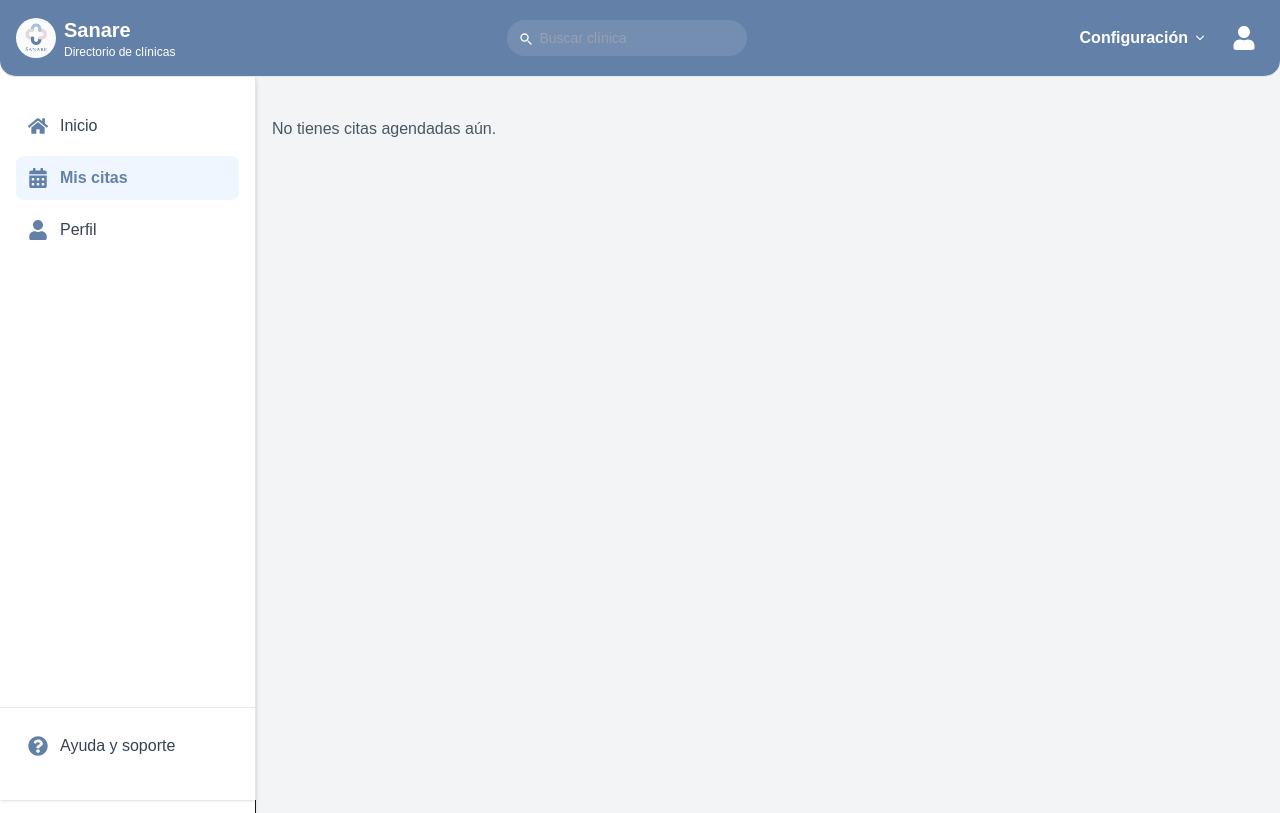
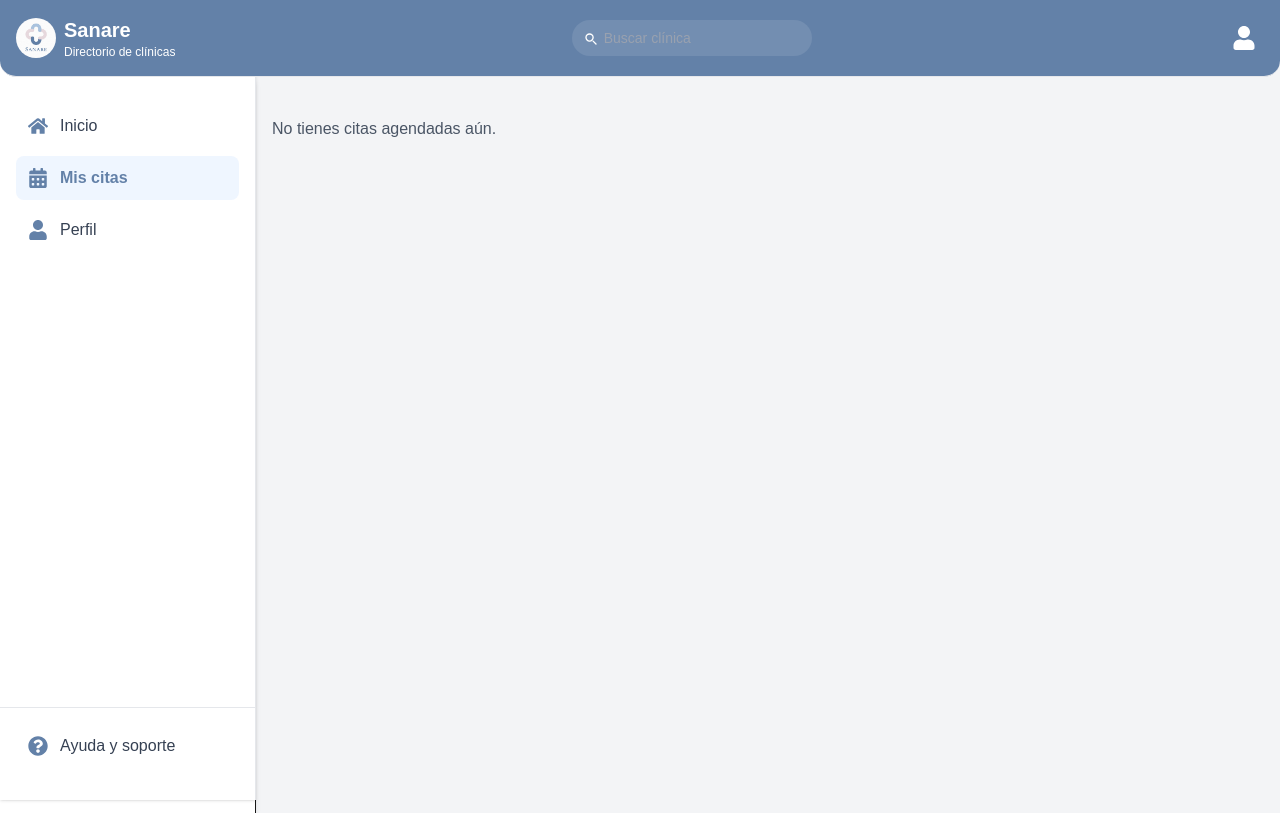
Before and after one commit to Eduardo188s/Sanare, a Next.js app in the folder frontend/: page /paciente/citas in a window 1280 px wide. Built offline with nearby package versions, Linux system fonts and the light colour scheme; no server answers; sample sign-in values are in the browser's storage.

Commit message:
Medico 8

```diff
--- a/frontend/app/medico/Navbar.tsx
+++ b/frontend/app/medico/Navbar.tsx
@@ -115,7 +115,7 @@ export default function NavbarMedico({ hayNuevas = false }: { hayNuevas?: boolea
       </div>
 
       {/* MENÚ ESCRITORIO */}
-      <div className="hidden md:flex items-center space-x-4 text-white">
+      {/* <div className="hidden md:flex items-center space-x-4 text-white">
         <MenuItems />
         <button
           className="p-3 hover:bg-white/20 rounded-md transition-all"
@@ -123,7 +123,7 @@ export default function NavbarMedico({ hayNuevas = false }: { hayNuevas?: boolea
         >
           Cerrar sesión
         </button>
-      </div>
+      </div> */}
 
       {/* BOTÓN MENÚ MÓVIL */}
       <div className="flex md:hidden">
--- a/frontend/app/paciente/NavBar.tsx
+++ b/frontend/app/paciente/NavBar.tsx
@@ -79,7 +79,7 @@ export default function NavbarPaciente({ onSearch }: NavbarPacienteProps) {
       {/* OPCIONES DESKTOP */}
       <div className="hidden md:flex items-center space-x-4">
         <div className="relative">
-          <div
+          {/* <div
             className="flex items-center space-x-1 cursor-pointer"
             onClick={() => setMenuAbierto(!menuAbierto)}
           >
@@ -97,7 +97,7 @@ export default function NavbarPaciente({ onSearch }: NavbarPacienteProps) {
                 clipRule="evenodd"
               />
             </svg>
-          </div>
+          </div> */}
 
           {menuAbierto && (
             <div className="absolute right-0 mt-2 w-40 bg-white text-gray-800 border border-gray-200 rounded-md shadow-lg z-10">
```
